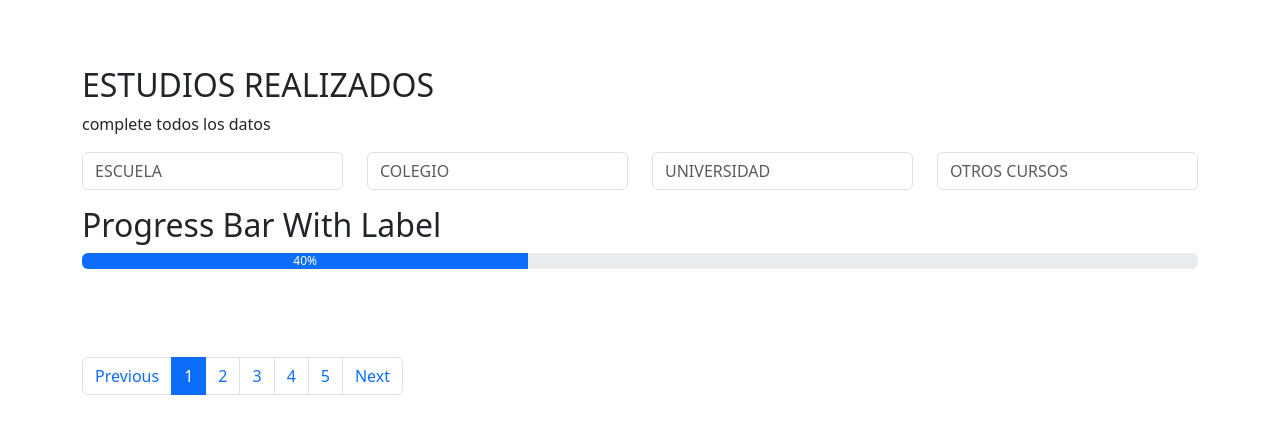
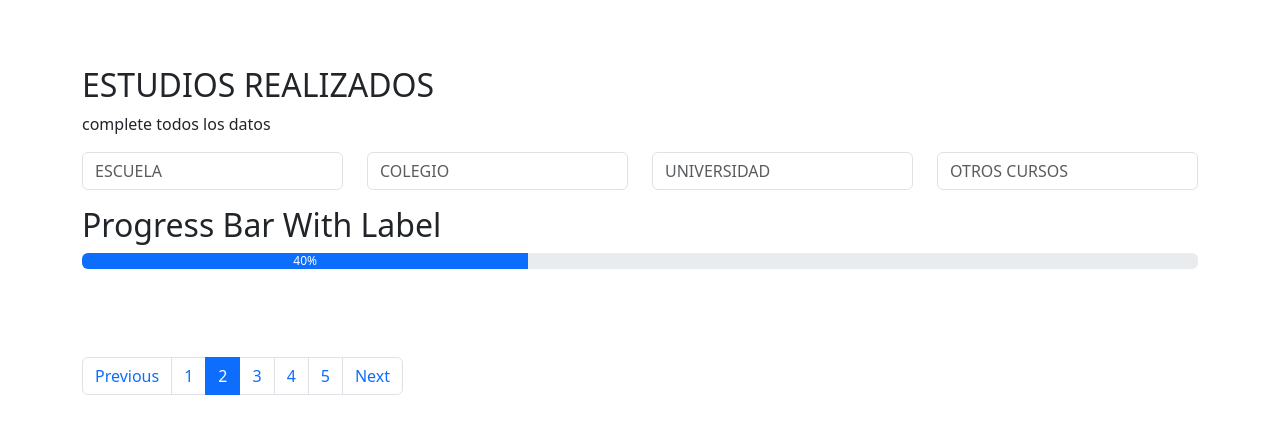
Before and after one commit to YenyAleman2000/yenyaleman, a plain HTML site: page p2.html in a window 1280 px wide. Shown: the part 286-720 px from the top of the page. Drawn offline with nearby package versions, Linux system fonts and the light colour scheme.

Commit message:
Update p2.html

```diff
--- a/p2.html
+++ b/p2.html
@@ -48,8 +48,8 @@
 <div class="container mt-3">
   <ul class="pagination">
     <li class="page-item"><a class="page-link" href="p1.html">Previous</a></li>
-    <li class="page-item active"><a class="page-link" href="p1.html">1</a></li>
-    <li class="page-item"><a class="page-link" href="p2.html">2</a></li>
+    <li class="page-item"><a class="page-link" href="p1.html">1</a></li>
+    <li class="page-item active"><a class="page-link" href="p2.html">2</a></li>
     <li class="page-item"><a class="page-link" href="p3.html">3</a></li>
     <li class="page-item"><a class="page-link" href="p4.html">4</a></li>
     <li class="page-item"><a class="page-link" href="p5.html">5</a></li>
```
